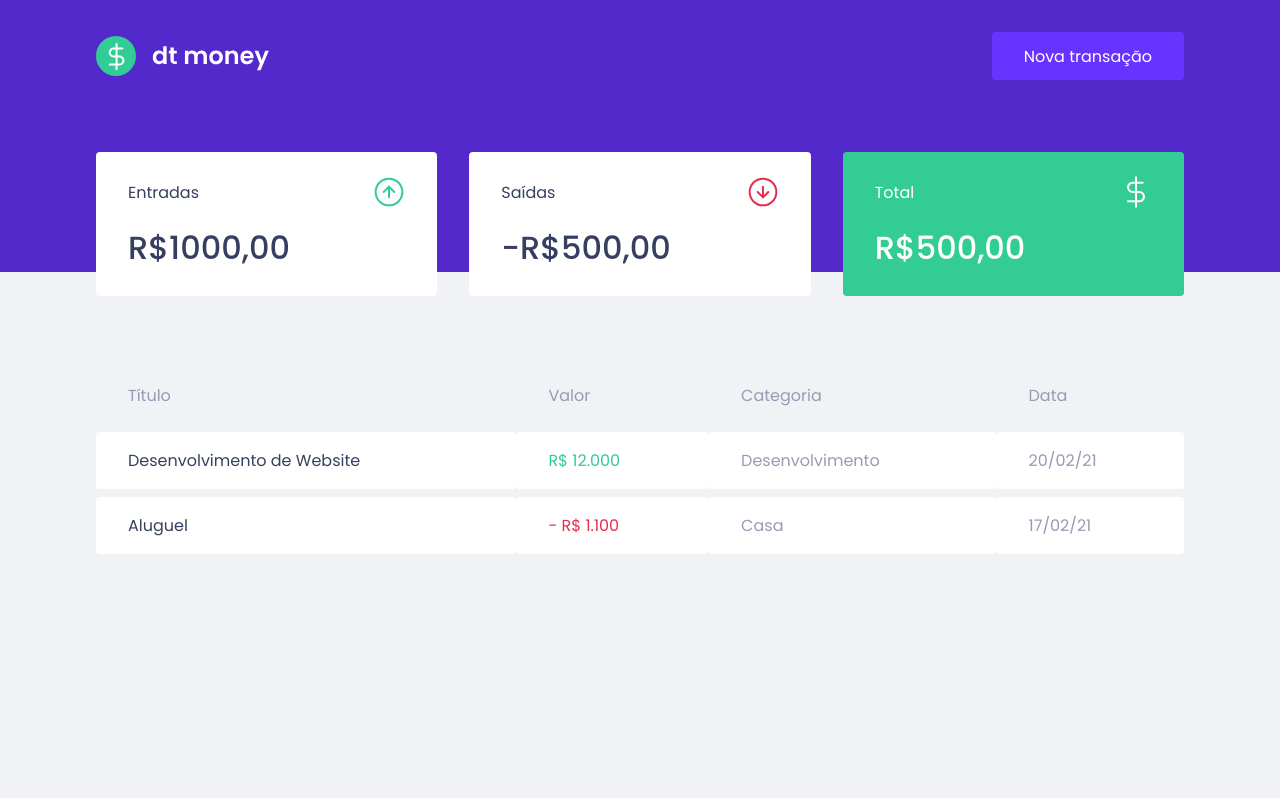
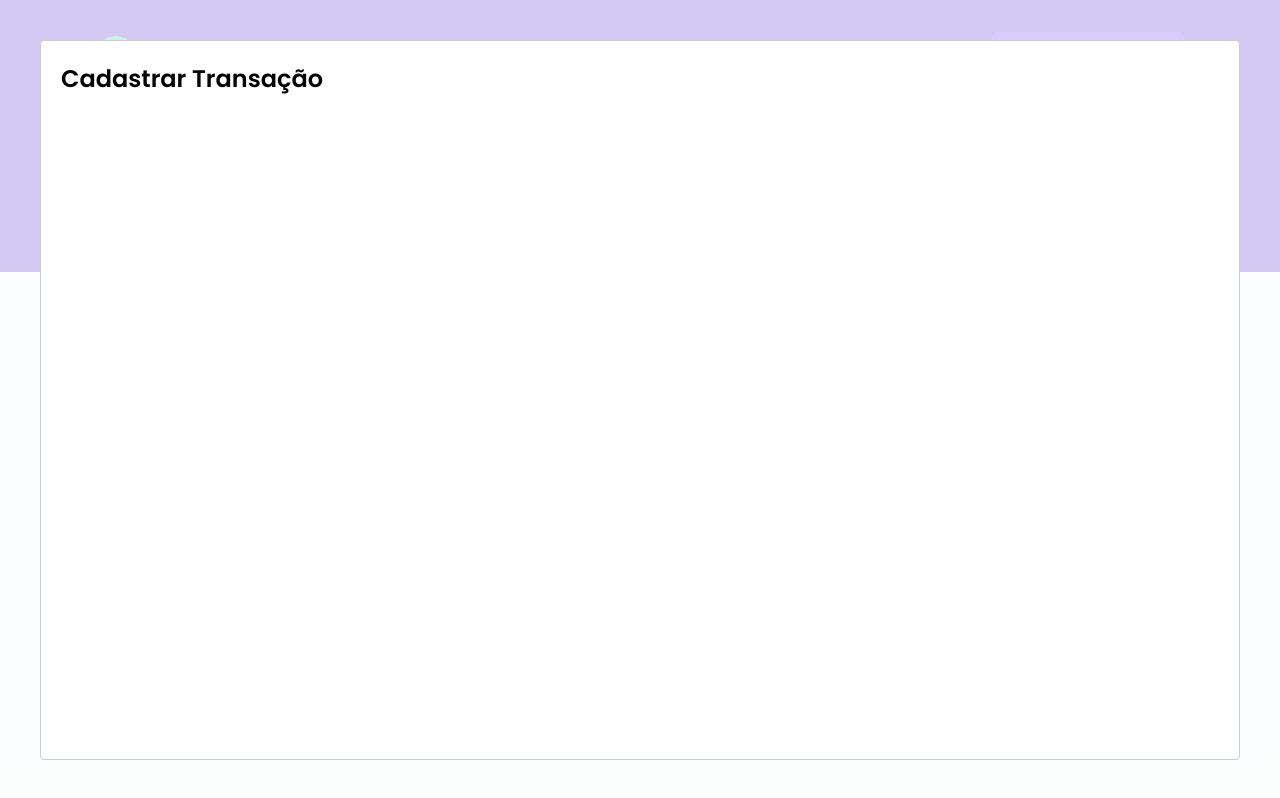
Before and after one commit to felipeevalerio/dtmoney, a React (Create React App) app: page / in a window 1280 px wide. Both pictures are taken after a click on the button "Nova transação". Built offline with nearby package versions, Linux system fonts and the light colour scheme; no server answers; what miragejs would draw is missing.

Commit message:
react-modal / passagem de props

```diff
--- a/package.json
+++ b/package.json
@@ -7,6 +7,7 @@
     "miragejs": "^0.1.41",
     "react": "^17.0.2",
     "react-dom": "^17.0.2",
+    "react-modal": "^3.14.2",
     "react-scripts": "4.0.3",
     "styled-components": "^5.2.3",
     "web-vitals": "^1.0.1"
@@ -19,6 +20,7 @@
     "@types/node": "^12.0.0",
     "@types/react": "^17.0.0",
     "@types/react-dom": "^17.0.0",
+    "@types/react-modal": "^3.12.0",
     "@types/styled-components": "^5.1.9",
     "typescript": "^4.1.2"
   },
--- a/src/App.tsx
+++ b/src/App.tsx
@@ -1,13 +1,38 @@
-import React from "react";
+import { useState } from "react";
+import Modal from "react-modal"
+
 import { Dashboard } from "./components/Dashboard";
 import { Header } from "./components/Header";
 import { GlobalStyle } from "./styles/global";
 
+Modal.setAppElement("#root");
+
 export function App() {
+
+  const [isNewTransactionModalOpen,setIsNewTransactionModalOpen] = useState(false)
+
+  function handleOpenNewTransactionModal(){
+      setIsNewTransactionModalOpen(true);
+  }
+
+  function handleCloseNewTransactionModal(){
+      setIsNewTransactionModalOpen(false);
+  }
+
+
   return (
     <>
-      <Header/>
+      <Header onOpenNewTransactionModal={handleOpenNewTransactionModal}/>
       <Dashboard/>
+
+      <Modal
+        isOpen={isNewTransactionModalOpen}
+        onRequestClose={handleCloseNewTransactionModal}
+      >
+        <h2>Cadastrar Transação</h2>
+
+
+      </Modal>
       <GlobalStyle/>
     </>
   );
--- a/src/components/Header/index.tsx
+++ b/src/components/Header/index.tsx
@@ -1,14 +1,19 @@
 import logoImg from "../../assets/logo.svg"
 import { Container , Content} from "./styles"
 
-export function Header(){
+interface HeaderProps{
+    onOpenNewTransactionModal:() => void
+}
+
+export function Header({ onOpenNewTransactionModal }: HeaderProps){
     return (
         <Container>
             <Content>
                 <img src={logoImg} alt="dtmoney" />
-                <button type="button">
+                <button type="button" onClick={onOpenNewTransactionModal}>
                     Nova transação
                 </button>
+
             </Content>
         </Container>
     )
```
Also changed, not shown: 1 other file (tests, documents, lock files or other folders).
